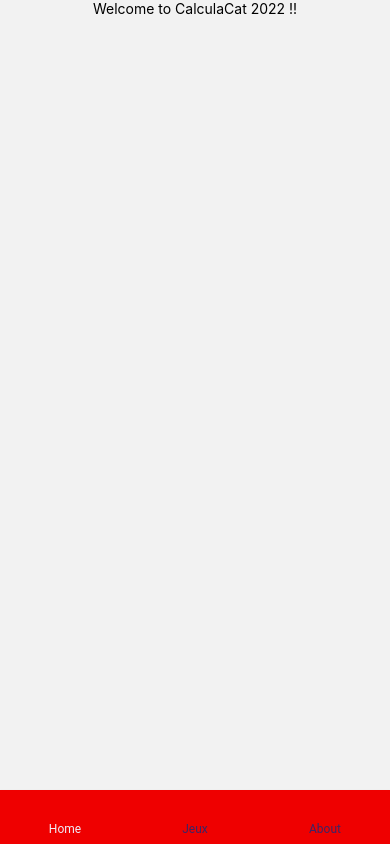
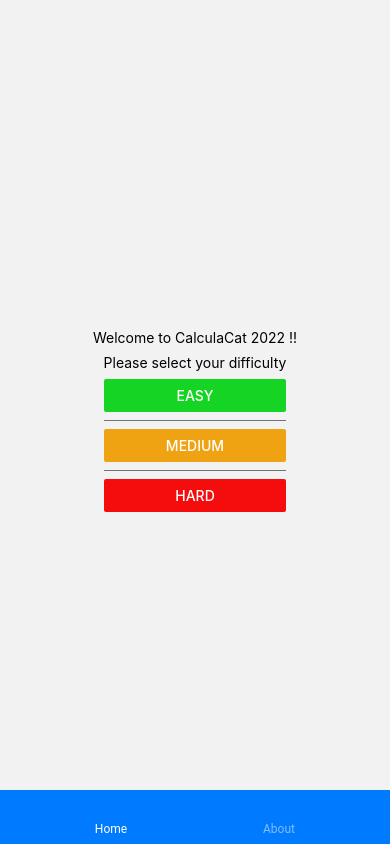
Before and after one commit to eddymandran/rn-2itech, a React Native app: screen /Home in a window 390 px wide. Built offline with nearby package versions, Linux system fonts and the light colour scheme.

Commit message:
react navigation done

```diff
--- a/App.js
+++ b/App.js
@@ -1,26 +1,40 @@
 import React from "react";
 import Home from "./components/Pages/Home";
 import About from "./components/Pages/About";
-import EasyMode from "./components/Game/EasyMode";
+import EasyMode from "./components/Game/EasyMode"
 import {NavigationContainer} from "@react-navigation/native";
 import {createMaterialBottomTabNavigator} from "@react-navigation/material-bottom-tabs";
+import {createNativeStackNavigator} from "@react-navigation/native-stack";
+import HardMode from "./components/Game/HardMode";
+import MediumMode from "./components/Game/MediumMode";
+
 
 
 export default function App() {
-    const Tab = createMaterialBottomTabNavigator();
-
     return (
         <NavigationContainer>
-            <Tab.Navigator
-                initialRouteName={"Home"}
-                activeColor="#f0edf6"
-                inactiveColor="#3e2465"
-                barStyle={{ backgroundColor: '#ef0000' }}
-            >
-                <Tab.Screen name={"Home"} component={Home} />
-                <Tab.Screen name={"Jeux"} component={EasyMode} />
-                <Tab.Screen name={"About"} component={About} />
-            </Tab.Navigator>
+            <Stack.Navigator>
+                <Stack.Screen
+                    name="Tabs"
+                    component={Tabs}
+                    options={{ headerShown: false }}
+                />
+                <Stack.Screen name="EasyMode" component={EasyMode} />
+                <Stack.Screen name="MediumMode" component={MediumMode} />
+                <Stack.Screen name="HardMode" component={HardMode} />
+            </Stack.Navigator>
         </NavigationContainer>
     );
 }
+
+const Tab = createMaterialBottomTabNavigator();
+const Stack = createNativeStackNavigator();
+
+function Tabs() {
+    return (
+        <Tab.Navigator>
+            <Tab.Screen name={'Home'} component={Home}/>
+            <Tab.Screen name={'About'} component={About}/>
+        </Tab.Navigator>
+    );
+}
--- a/components/Game/EasyMode.js
+++ b/components/Game/EasyMode.js
@@ -1,7 +1,7 @@
 import {Button, StyleSheet, Text, TextInput, View} from 'react-native';
 import React, {useEffect, useState} from "react";
 import {fetch} from "react-native/Libraries/Network/fetch";
-import RandomCats from "../Cat/RandomCats";
+import RandomCats from "../Cat/RandomCat";
 
 export default function EasyModeComponent() {
     const [viewCat, setViewCat] = useState(false);
--- /dev/null
+++ b/components/Game/HardMode.js
@@ -0,0 +1,10 @@
+import {Text, View} from "react-native";
+
+export default function HardMode() {
+
+    return (
+        <View>
+            <Text>Hard mode</Text>
+        </View>
+    )
+}
--- /dev/null
+++ b/components/Game/MediumMode.js
@@ -0,0 +1,10 @@
+import {Text, View} from "react-native";
+
+export default function MediumMode() {
+
+    return (
+        <View>
+            <Text>Medium mode</Text>
+        </View>
+    )
+}
--- a/components/Pages/Home.js
+++ b/components/Pages/Home.js
@@ -1,16 +1,24 @@
-import {StatusBar, StyleSheet, Text, View} from "react-native";
+import {Button, StatusBar, StyleSheet, Text, View} from "react-native";
+import SelectLevel from "./SelectLevel";
+import React from "react";
 
 export default function Home() {
     return (
         <View style={styles.container}>
-            <Text>Welcome to CalculaCat 2022 !!</Text>
-            <StatusBar hidden={true}/>
+            <View >
+                <Text>Welcome to CalculaCat 2022 !!</Text>
+                <StatusBar hidden={true}/>
+            </View>
+            <View>
+                <SelectLevel/>
+            </View>
         </View>
     )
 }
 const styles = StyleSheet.create({
     container: {
-        //flex: 1,
+        flex: 1,
+        marginTop: 50,
         alignItems: 'center',
         justifyContent: 'center'
     }
--- /dev/null
+++ b/components/Pages/SelectLevel.js
@@ -0,0 +1,68 @@
+import React from 'react';
+import {Button, SafeAreaView, StyleSheet, Text, View} from "react-native";
+import {useNavigation} from '@react-navigation/native';
+import EasyMode from "../Game/EasyMode"
+import MediumMode from "../Game/MediumMode"
+import HardMode from "../Game/HardMode"
+import {createStackNavigator} from "@react-navigation/stack";
+
+
+const Separator = () => (
+    <View style={styles.separator}/>
+);
+
+const Stack = createStackNavigator();
+
+
+export default function SelectLevel() {
+
+    const navigation = useNavigation();
+
+    return (
+        <SafeAreaView style={styles.container}>
+            <Text style={styles.title}>
+                Please select your difficulty
+            </Text>
+            <View>
+                <Button
+                    title="Easy"
+                    color="#16D424"
+                    onPress={() => navigation.navigate('EasyMode')}
+                />
+            </View>
+            <Separator/>
+            <View>
+                <Button
+                    title="Medium"
+                    color="#F0A312"
+                    onPress={() => navigation.navigate('MediumMode')}
+                />
+            </View>
+            <Separator/>
+            <View>
+                <Button
+                    title="Hard"
+                    color="#F50D0D"
+                    onPress={() => navigation.navigate('HardMode')}
+                />
+            </View>
+        </SafeAreaView>
+    )
+}
+
+const styles = StyleSheet.create({
+    container: {
+        flex: 1,
+        justifyContent: 'center',
+        marginHorizontal: 16,
+    },
+    title: {
+        textAlign: 'center',
+        marginVertical: 8,
+    },
+    separator: {
+        marginVertical: 8,
+        borderBottomColor: '#737373',
+        borderBottomWidth: StyleSheet.hairlineWidth,
+    },
+});
--- a/package.json
+++ b/package.json
@@ -12,6 +12,8 @@
     "@react-navigation/bottom-tabs": "^6.3.3",
     "@react-navigation/material-bottom-tabs": "^6.2.4",
     "@react-navigation/native": "^6.0.12",
+    "@react-navigation/native-stack": "^6.9.0",
+    "@react-navigation/stack": "^6.3.1",
     "expo": "~46.0.9",
     "expo-status-bar": "~1.4.0",
     "react": "18.0.0",
```
Also changed, not shown: 1 other file (tests, documents, lock files or other folders).
